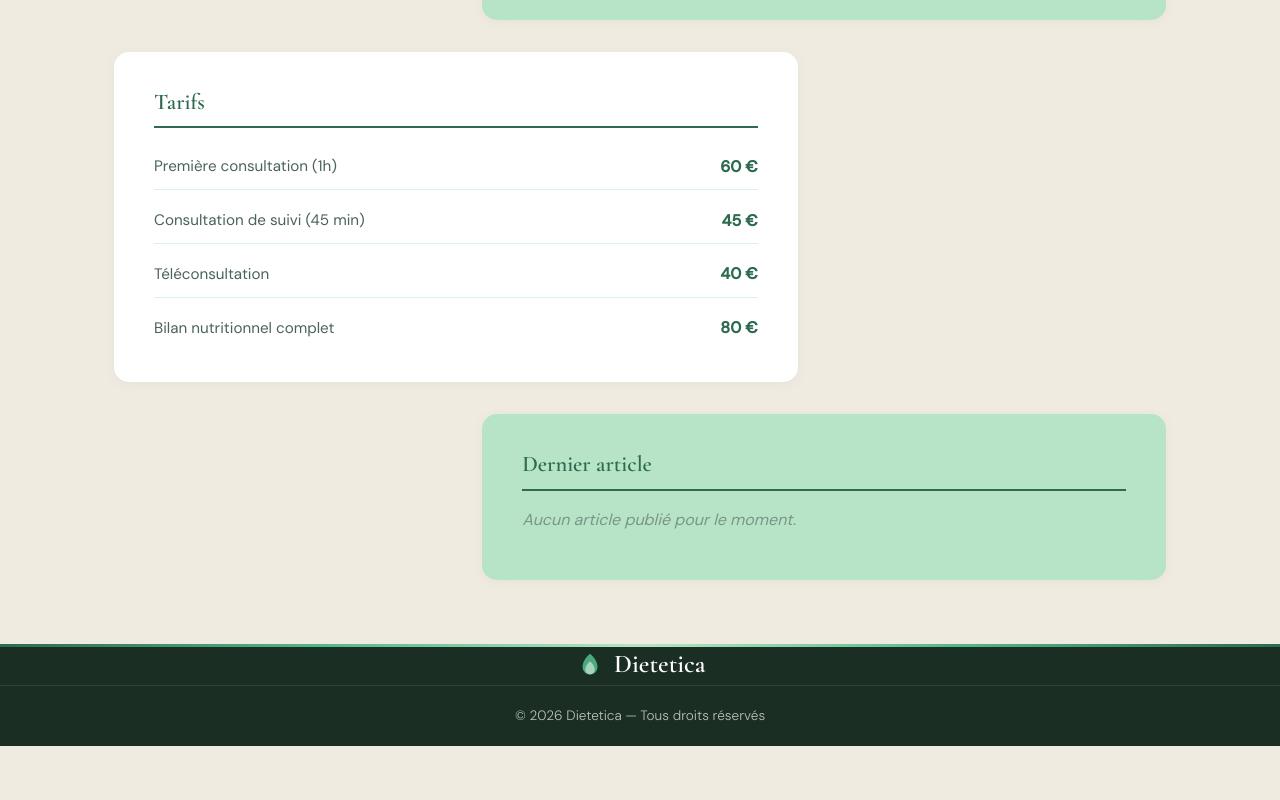
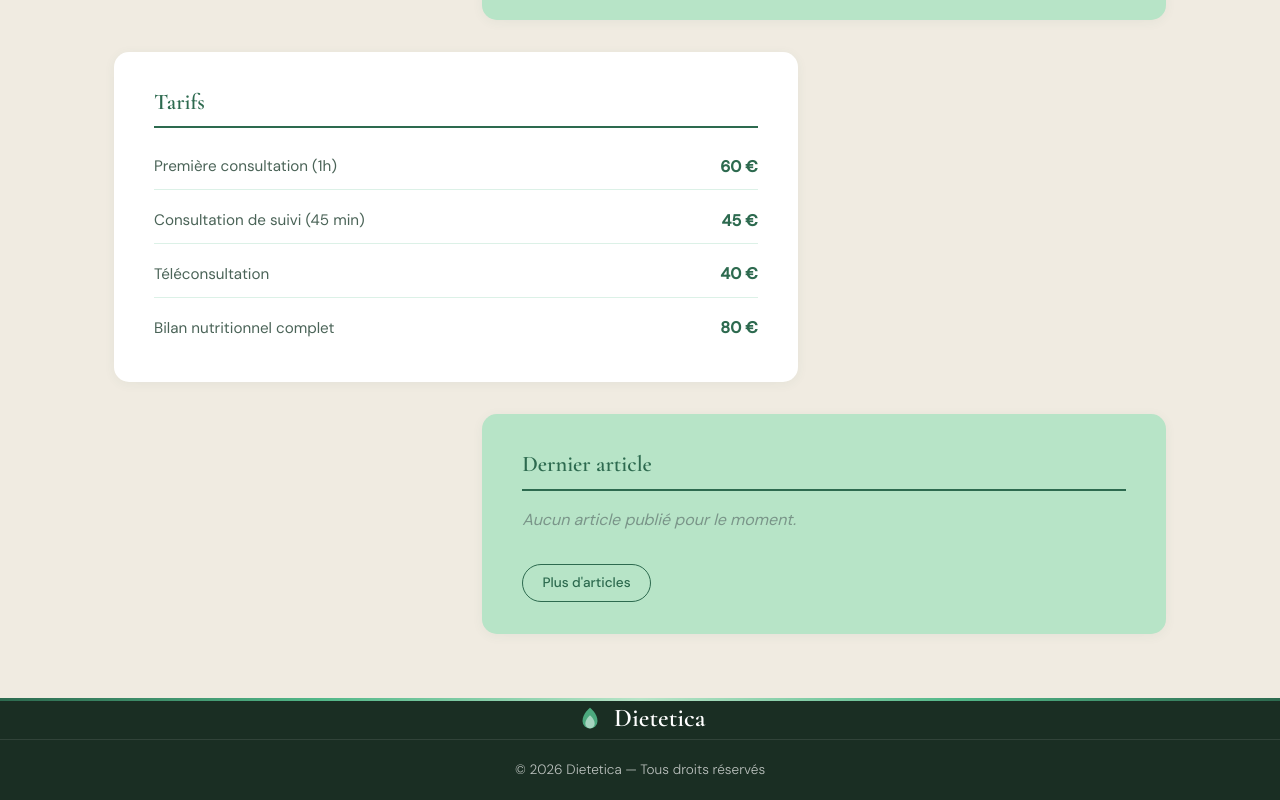
Before and after one commit to JoevinM/Dietetica, a React (Vite) app in the folder front-end/: page / in a window 1280 px wide. Shown: the part 1579-2379 px from the top of the page. Before the commit the page ends 2325 px from the top, so only its background shows below. Built offline with nearby package versions, Linux system fonts and the light colour scheme; no server answers.

Commit message:
feat: button to read the article and image of the article in the home page

```diff
--- a/front-end/src/components/Home.jsx
+++ b/front-end/src/components/Home.jsx
@@ -1,4 +1,5 @@
 import { useEffect, useState } from "react";
+import image from "/src/assets/dietetica.jpg";
 import "./Home.scss";
 
 const BASE_URL = "http://localhost:3000";
@@ -73,7 +74,7 @@ export default function Home() {
       <p className="home__hero-subtitle">
         Votre espace santé personnalisé, en lien direct avec votre diététicien.
       </p>
-      <a href="/register" className="home__hero-cta">Prendre rendez-vous</a>
+      <a href="/profil" className="home__hero-cta">Prendre rendez-vous</a>
     </section>
 
     <div className="home__cards">
@@ -147,7 +148,7 @@ export default function Home() {
           <p className="home__empty">Chargement…</p>
         ) : latestArticle ? (
           <>
-            <h3 className="home__article-title">{latestArticle.title}</h3>
+            <img src={image} alt="Article" className="home__article-img" />
             <p className="home__article-date">
               {new Date(latestArticle.created_at).toLocaleDateString("fr-FR", {
                 day: "numeric", month: "long", year: "numeric"
@@ -162,6 +163,7 @@ export default function Home() {
         ) : (
           <p className="home__empty">Aucun article publié pour le moment.</p>
         )}
+        <a href="/newsletter" className="home__article-details">Plus d'articles</a>
       </div>
 
     </div>
--- a/front-end/src/components/Home.scss
+++ b/front-end/src/components/Home.scss
@@ -266,6 +266,32 @@
   font-style: italic;
 }
 
+.home__article-details {
+  display: inline-block;
+  margin-top: 1rem;
+  padding: 0.45rem 1.2rem;
+  border-radius: v.$radius-full;
+  border: 1.5px solid v.$green-deep;
+  color: v.$green-deep;
+  font-size: 0.85rem;
+  font-weight: 500;
+  text-decoration: none;
+  transition: background v.$transition, color v.$transition;
+
+  &:hover {
+    background: v.$green-deep;
+    color: v.$white;
+  }
+}
+
+.home__article-img {
+  width: 100%;
+  margin: 0rem -2.5rem 1.25rem 0rem;
+  height: 200px;
+  object-fit: cover;
+  border-radius: v.$radius-middle;
+}
+
 // ── Responsive ───────────────────────────────────────────────────────────────
 
 @media (max-width: v.$bp-tablet) {
```
